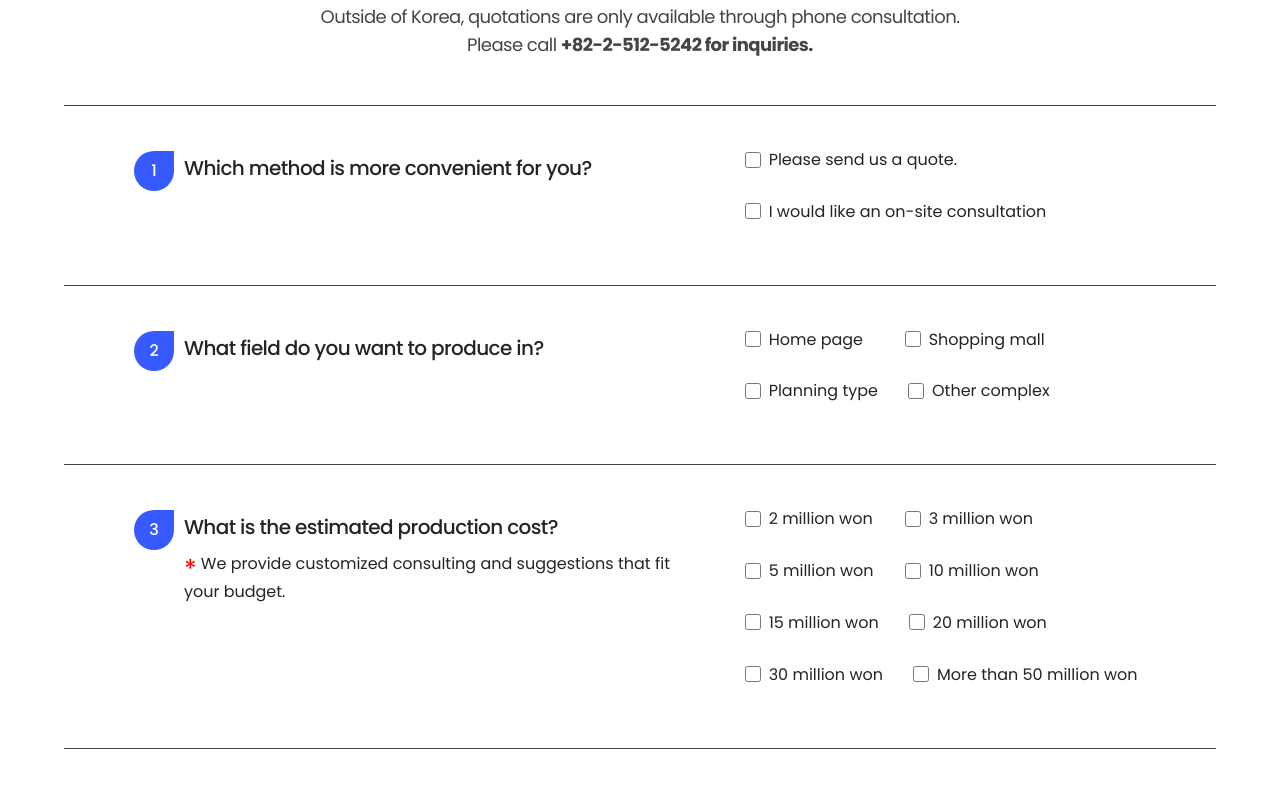
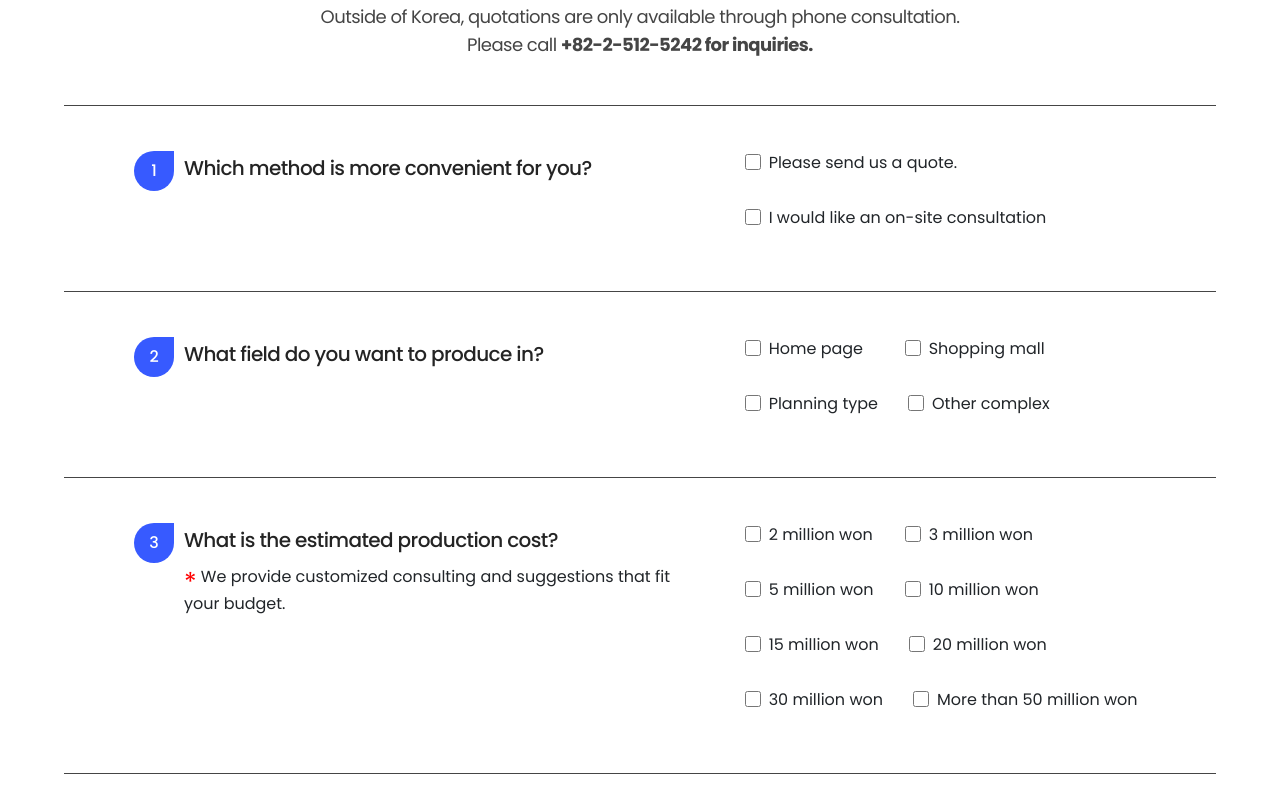
Before and after one commit to hasanfrombd/Contact-Us-Website, a plain HTML site: page index.html in a window 1280 px wide. Shown: the part 908-1699 px from the top of the page. Drawn offline with nearby package versions, Linux system fonts and the light colour scheme.

Commit message:
checkbox & placeholder
checkbox up & placeholder color to more light color

```diff
--- a/css/contact.css
+++ b/css/contact.css
@@ -117,14 +117,13 @@ strong {
 
 .options .option .checkbox {
     min-width: 130px;
-    margin-top: -.2em;
 }
 .options .option .checkbox input {
     margin-right: 8px;
     height: 16px;
     width: 16px;
     vertical-align: middle;
-    margin-top: -2px;
+    margin-top: -4px;
 }
 .cost .heading .heading-group {
     margin-right: 20px;
@@ -137,6 +136,12 @@ strong {
 
 .info {
     padding: 0 10px;
+}
+
+::placeholder {
+    color: rgb(175, 175, 175);
+    font-size: 16px;
+    line-height: 1.4em;
 }
 .wrap form input,
 form .option input,
```
